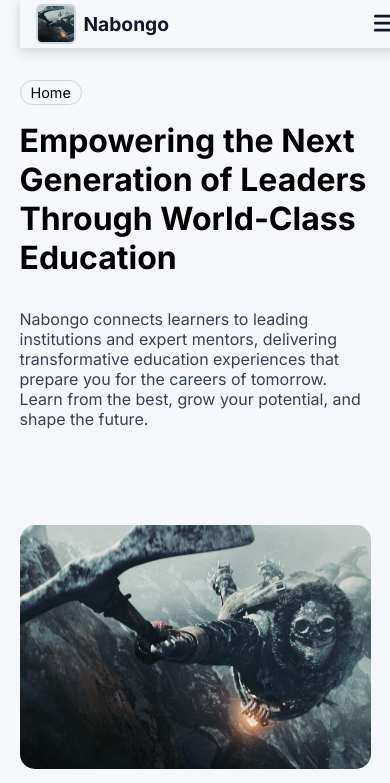
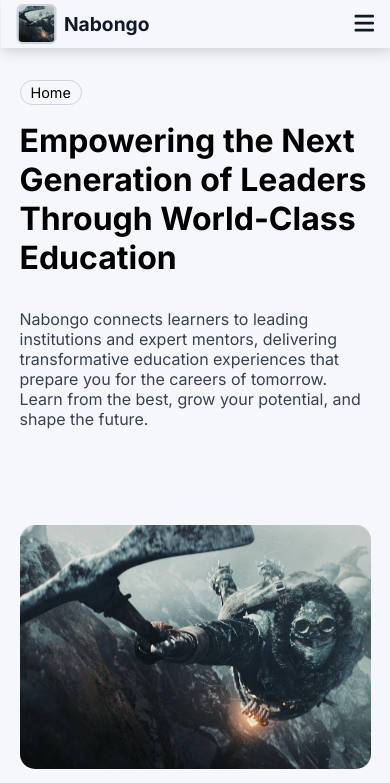
Before and after one commit to saiah16526/nabongo-website, a React (Vite) app in the folder frontend/: page / in a window 390 px wide. Shown: the top 783 px of the page. Built offline with nearby package versions, Linux system fonts and the light colour scheme.

Commit message:
Update NavigationBar.module.css

```diff
--- a/frontend/src/assets/styles/nabongo-institute/NavigationBar.module.css
+++ b/frontend/src/assets/styles/nabongo-institute/NavigationBar.module.css
@@ -157,8 +157,8 @@
 .main_navigation
 {
   width: 100vw;
+  transform: translate(-5vw);
   padding-inline: 1rem ;
-  left: 50%;
   box-shadow: 0 4px 12px rgba(0, 0, 0, 0.15);
 }
   .nav_links {
```
